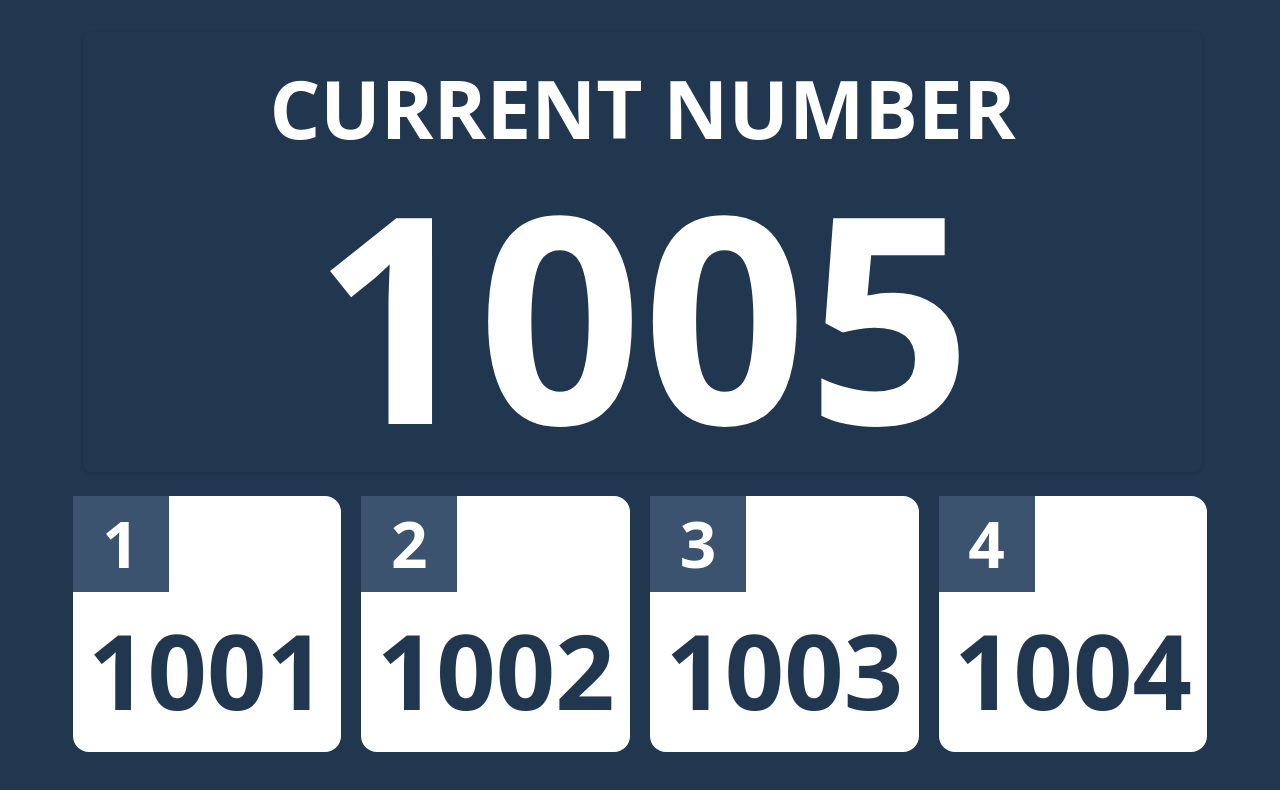
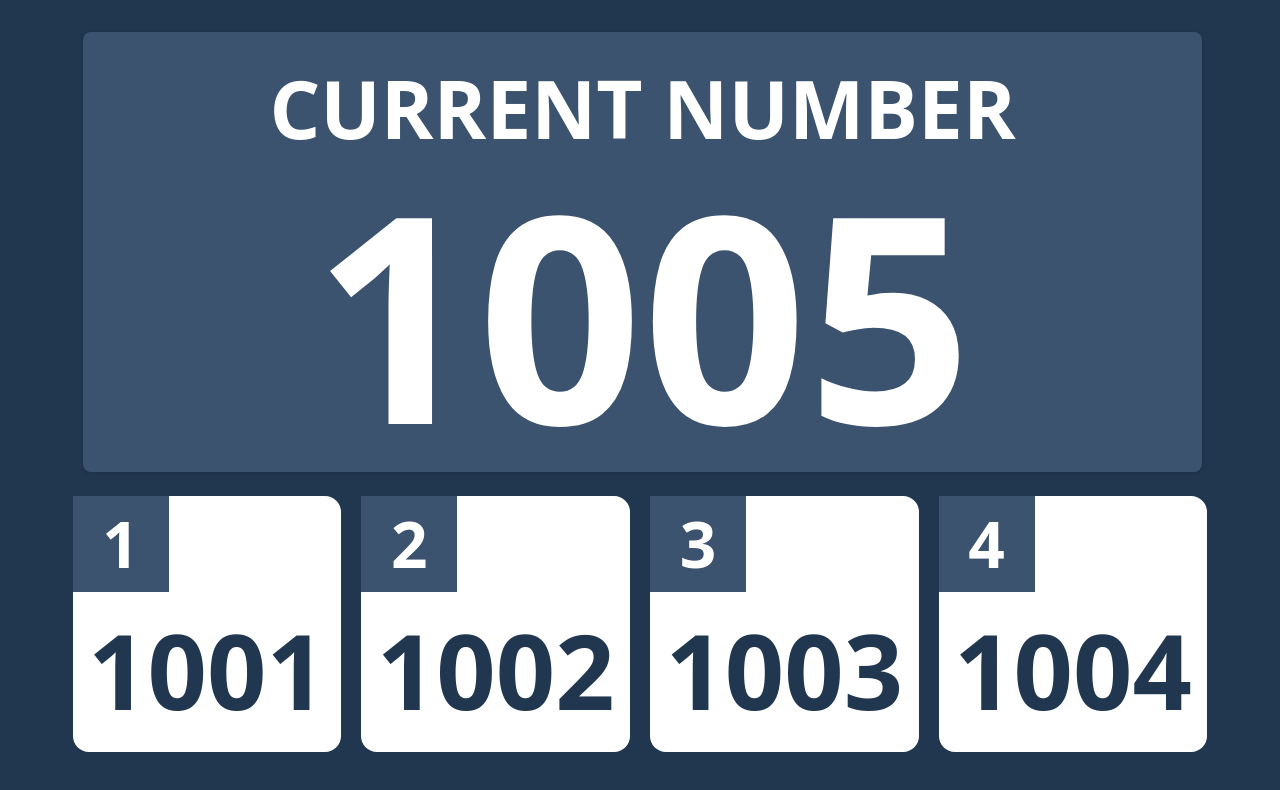
Before and after one commit to DeadanDev/queue-system, a website: page public/customer.html in a window 1280 px wide. Drawn offline with nearby package versions, Linux system fonts and the light colour scheme.

Commit message:
card background change

```diff
--- a/public/styles/customer.scss
+++ b/public/styles/customer.scss
@@ -11,5 +11,7 @@ body{
     justify-content: center;
     width: 92%;
     height: 55vh;
-    left: 4vw
+    left: 4vw;
+
+    background: $COLOR_CARD !important;
 }
```
Also changed, not shown: public/styles/customer.css, 1 other file.
